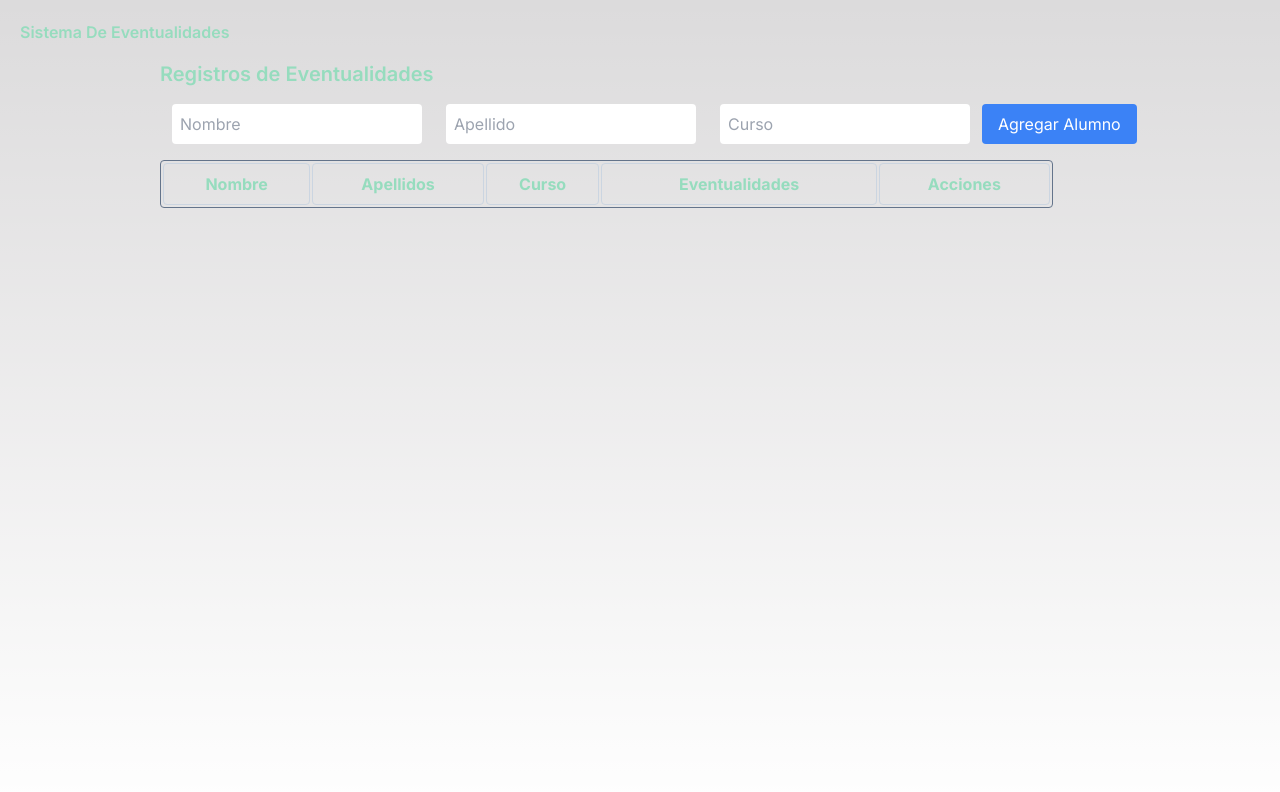
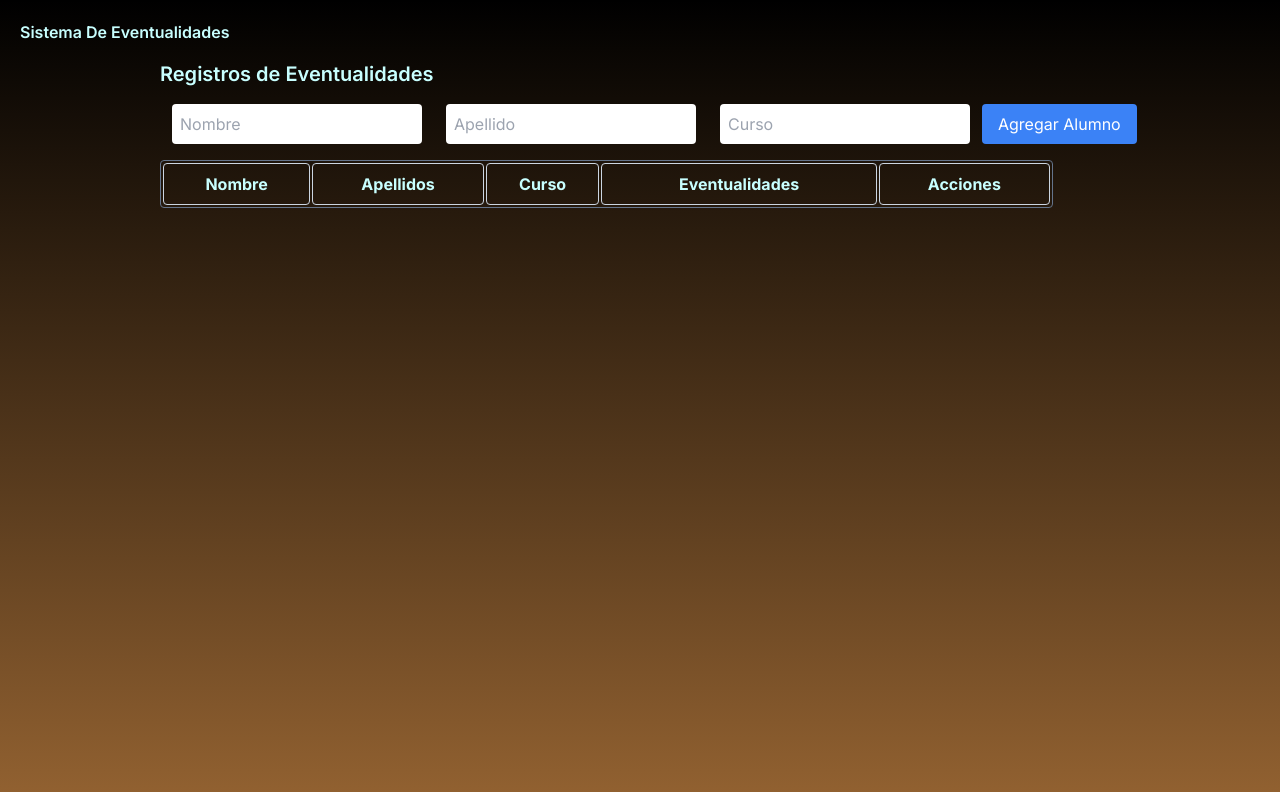
Before and after one commit to Manuel0893/Registro-de-eventos, a Next.js app: page / in a window 1280 px wide. Shown: the top 792 px of the page. Built offline with nearby package versions, Linux system fonts and the light colour scheme.

Commit message:
ajuste a tema de colores

```diff
--- a/app/globals.css
+++ b/app/globals.css
@@ -3,12 +3,12 @@
 @tailwind utilities;
 
 :root {
-  --foreground-rgb: 150, 220, 190;
-  --background-start-rgb: 220, 219, 220;
-  --background-end-rgb: 255, 255, 255;
+  --foreground-rgb: 200, 255, 255;
+  --background-start-rgb: 0, 0, 0;
+  --background-end-rgb: 150, 100, 50;
 }
 
-@media (prefers-color-scheme: dark) {
+@media (color-scheme: dark) {
   :root {
     --foreground-rgb: 200, 255, 255;
     --background-start-rgb: 0, 0, 0;
```
